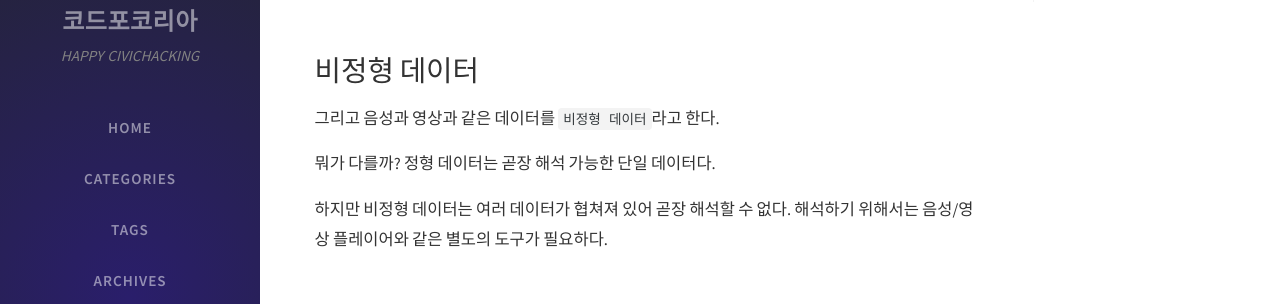
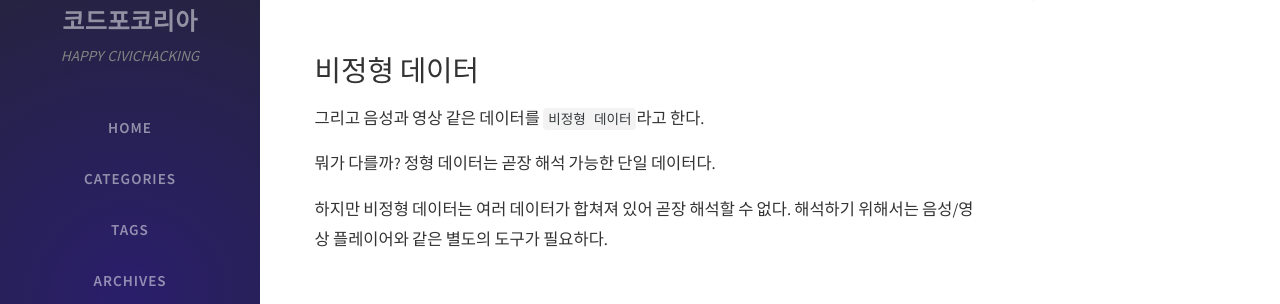
Before and after one commit to Code-for-Korea/c4k-blog, a Jekyll site: the page built from _posts/2021-02-14-데이터란-무엇인가-정형-데이터와-비정형-데이터-hfA9E.md, in a window 1280 px wide and 900 px high, scrolled down 831 px. Shown: the part 152-456 px from the top of the window. Built offline with Jekyll 4.4.1, drawn with Linux system fonts in a browser that asks for light colours; nearby versions of some CDN libraries; comment, search, counter and statistics services are not loaded.

Commit message:
Update 2021-02-14-데이터란-무엇인가-정형-데이터와-비정형-데이터-hfA9E.md

```diff
--- a/_posts/2021-02-14-데이터란-무엇인가-정형-데이터와-비정형-데이터-hfA9E.md
+++ b/_posts/2021-02-14-데이터란-무엇인가-정형-데이터와-비정형-데이터-hfA9E.md
@@ -39,11 +39,11 @@
 
 # 비정형 데이터
 
-그리고 음성과 영상과 같은 데이터를 `비정형 데이터`라고 한다.
+그리고 음성과 영상 같은 데이터를 `비정형 데이터`라고 한다.
 
 뭐가 다를까? 정형 데이터는 곧장 해석 가능한 단일 데이터다.
 
-하지만 비정형 데이터는 여러 데이터가 협쳐져 있어 곧장 해석할 수 없다. 해석하기 위해서는 음성/영상 플레이어와 같은 별도의 도구가 필요하다.
+하지만 비정형 데이터는 여러 데이터가 합쳐져 있어 곧장 해석할 수 없다. 해석하기 위해서는 음성/영상 플레이어와 같은 별도의 도구가 필요하다.
 
 # 마무리
 다음에는 이러한 데이터가 어떻게 활용되고, 어떠한 가치가 있는지 알아보자.
```
